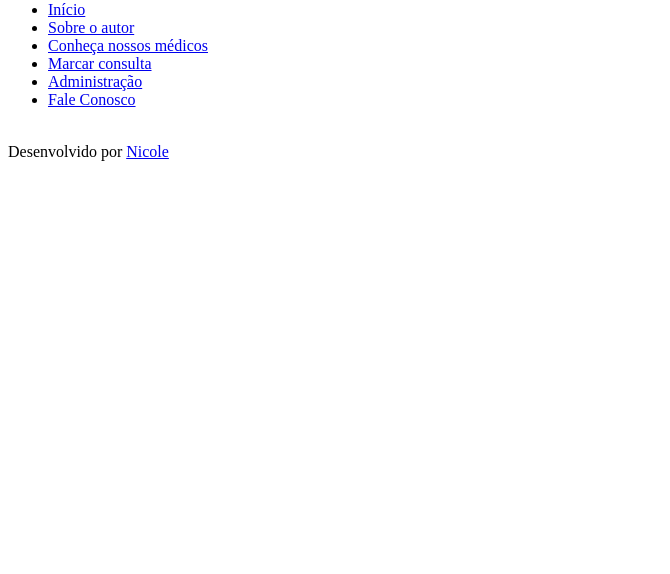
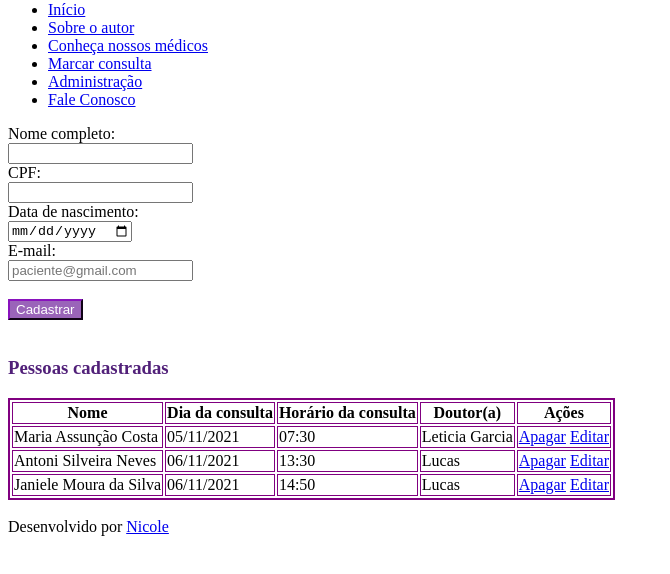
Before and after one commit to nicwhalen/Nimeds-Web_HTML, a plain HTML site: page consultas.html in a window 1280 px wide. Shown: the part 166-740 px from the top of the page, without its empty margins (0-670 px from the left). Drawn offline with Linux system fonts and the light colour scheme.

Commit message:
Update consultas.html

```diff
--- a/consultas.html
+++ b/consultas.html
@@ -34,6 +34,68 @@
             </li>
         </ul>
     </nav>
+    <form method="post">
+        <div>
+            <label for="nome">Nome completo:<br></label>
+            <input type="text" required="" id="nome" autocomplete="off"/>
+        </div>
+        <div>
+            <label for="cpf">CPF:<br></label>
+            <input type="text" required="" id="cpf" autocomplete="off"/>
+        </div>
+        <div>
+            <label for="data">Data de nascimento:<br></label>
+            <input type="date" required="" id="data"/>
+        </div>
+        <div>
+            <label for="email">E-mail:<br></label>
+            <input type="email" id="email" required="" placeholder="paciente@gmail.com" autocomplete="off"/>
+        </div>
+        <div class="button"><br>
+            <button style="background-color:rgb(154, 100, 185); border-color:rgb(76, 11, 105); color:white" type="submit">Cadastrar</button>
+        </div>
+    </form>
+    <br>
+    <h3><font color="#512079">Pessoas cadastradas</font></h3>
+    <table border="2" bordercolor=purple>
+        <tr>
+            <th>Nome</th>
+            <th>Dia da consulta</th>
+            <th>Horário da consulta</th>
+            <th>Doutor(a)</th>
+            <th>Ações</th>
+        </tr>
+        <tr>
+            <td>Maria Assunção Costa</td>
+            <td>05/11/2021</td>
+            <td>07:30</td>
+            <td>Leticia Garcia</td>
+            <td>
+               <a href="#">Apagar</a>
+               <a href="#">Editar</a>
+            </td>
+        </tr>
+        <tr>
+            <td>Antoni Silveira Neves</td>
+            <td>06/11/2021</td>
+            <td>13:30</td>
+            <td>Lucas</td>
+            <td>
+               <a href="#">Apagar</a>
+               <a href="#">Editar</a>
+            </td>
+        </tr>
+        <tr>
+            <td>Janiele Moura da Silva</td>
+            <td>06/11/2021</td>
+            <td>14:50</td>
+            <td>Lucas</td>
+            <td>
+               <a href="#">Apagar</a>
+               <a href="#">Editar</a>
+            </td>
+        </tr>
+    </table>
     <footer>
         <br>
         Desenvolvido por <a href="sobre.html">Nicole</a>
```
